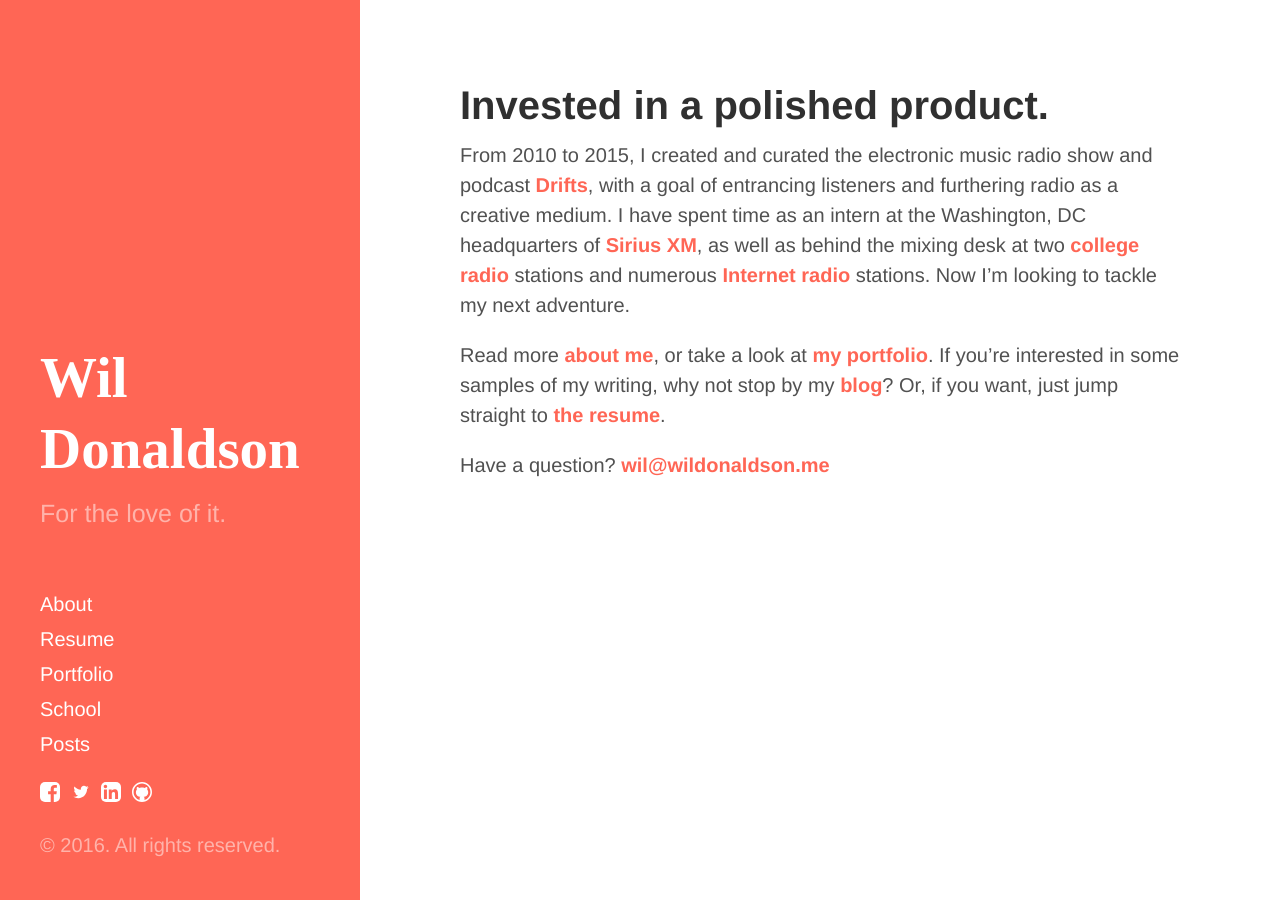
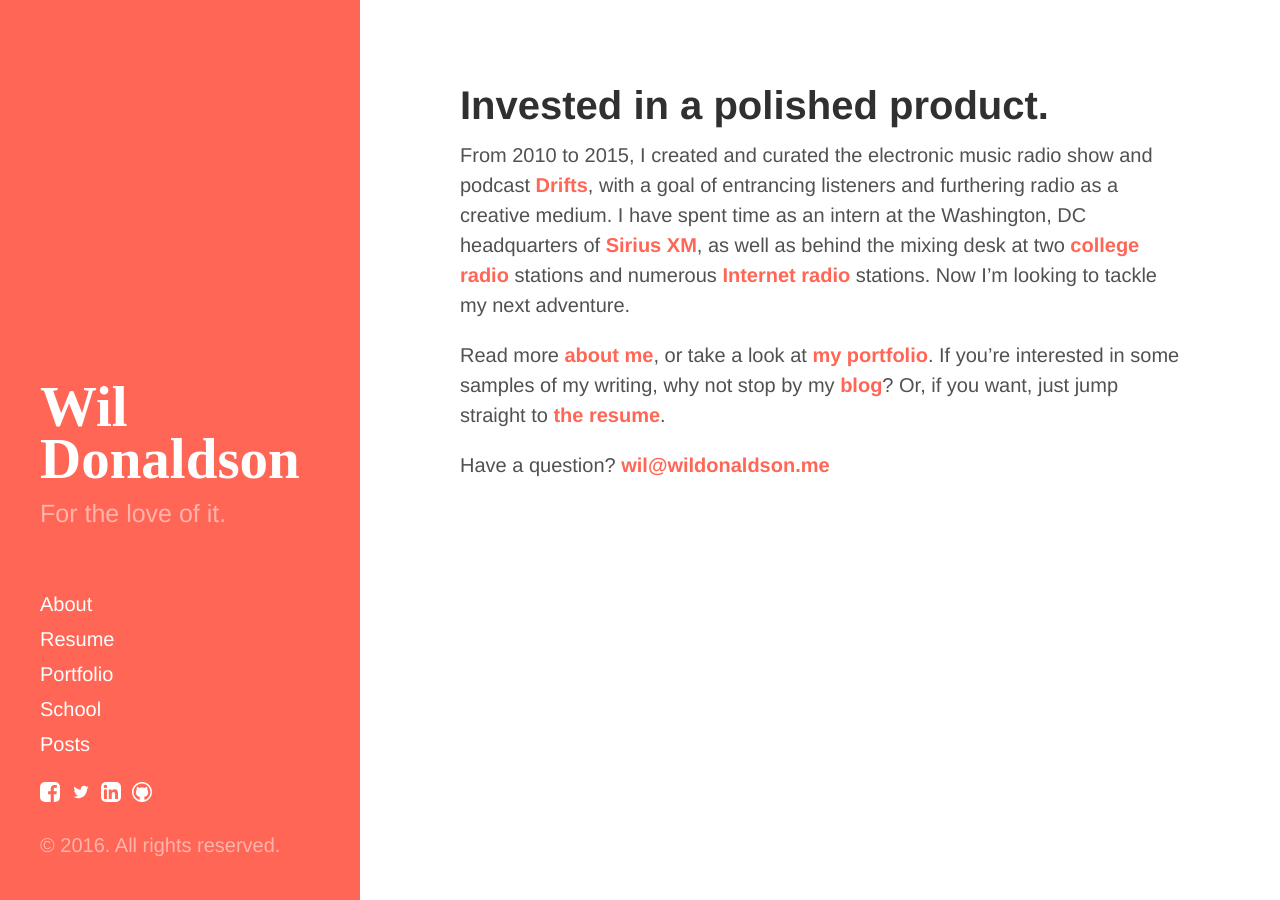
Before and after one commit to crownsedge/wildonaldson.me, a Jekyll site: the page built from index.md, in a window 1280 px wide. Built offline with Jekyll 4.4.1, drawn with Linux system fonts in a browser that asks for light colours; comment, search, counter and statistics services are not loaded.

Commit message:
adjust header line-height to match that on resume
i eyeballed it…

```diff
--- a/public/css/customizations.css
+++ b/public/css/customizations.css
@@ -20,6 +20,7 @@ html {
 .sidebar-about h1 {
 	font-family: "proxima-nova";
 	font-size: 2.85rem;  /* Fit my name in better */
+	line-height: 0.91;
 }
 
 p a {
```
